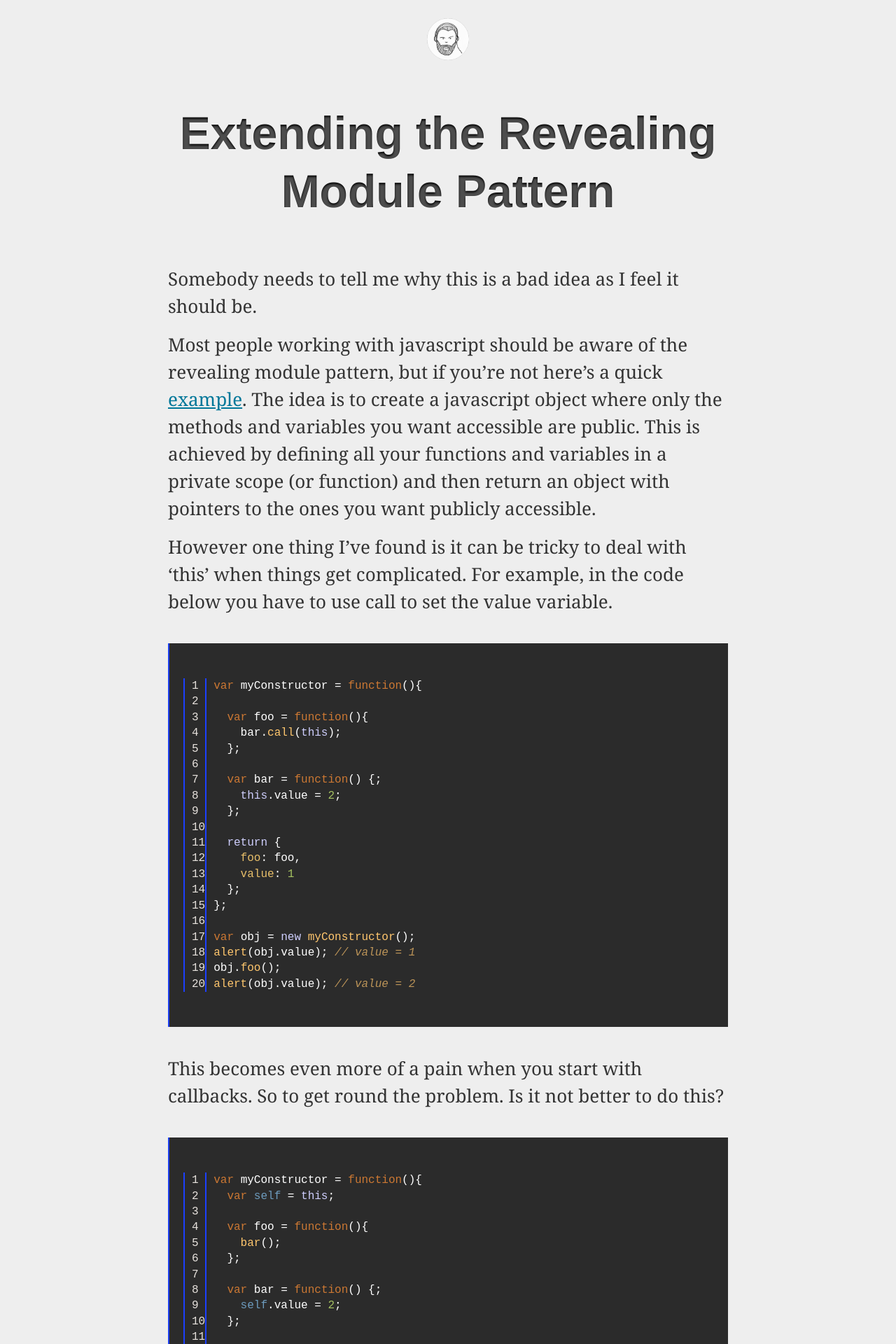
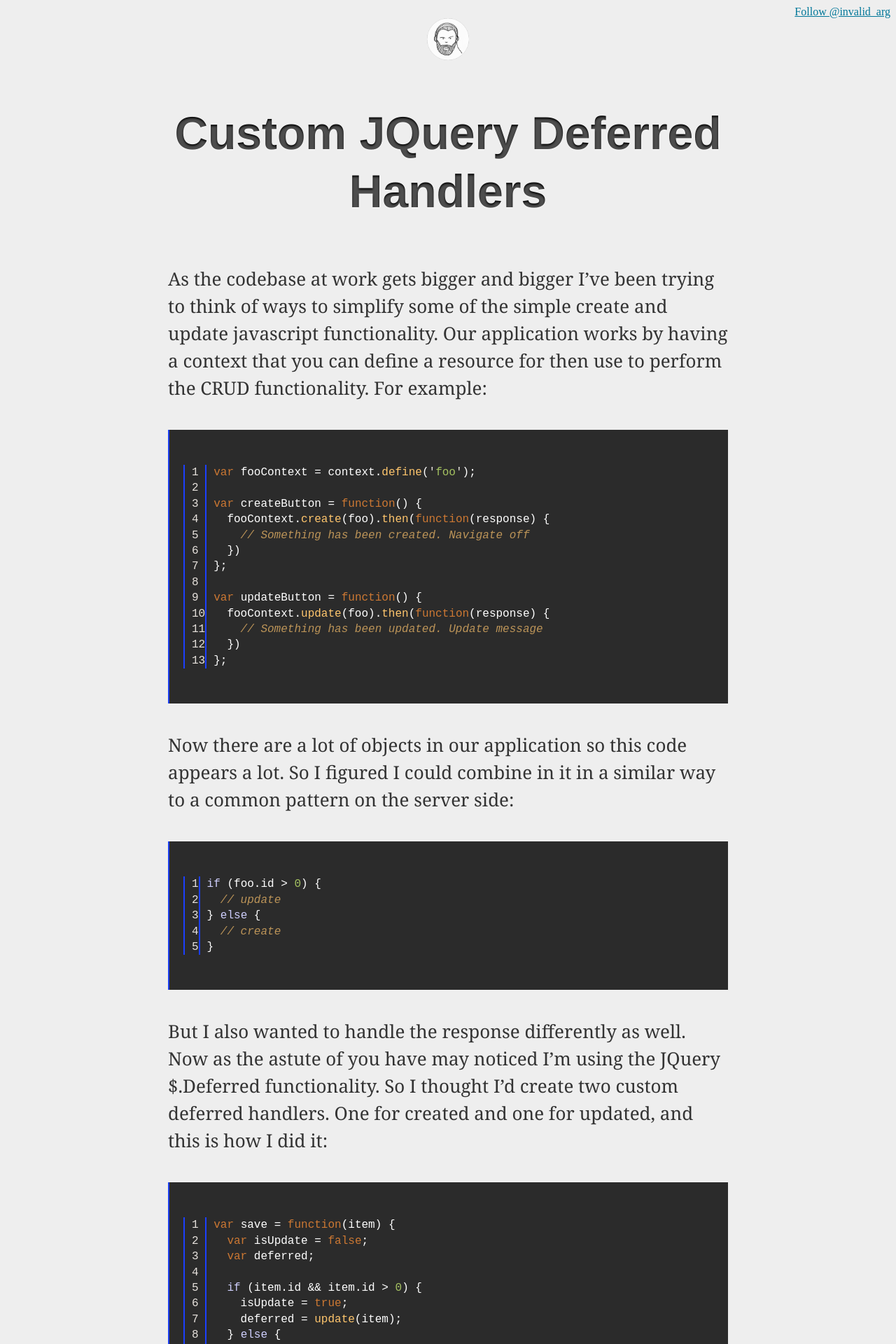
Before and after one commit to invalid-arg/invalid-arg.github.com, a Jekyll site: the page built from index.html, in a window 1280 px wide. Shown: the top 1920 px of the page at 70% size. Built offline with Jekyll 4.4.1, drawn with Linux system fonts in a browser that asks for light colours; comment, search, counter and statistics services are not loaded; some of the changed text lies outside the part shown.

Commit message:
Custom jquery handlers

```diff
--- a/_layouts/layout.html
+++ b/_layouts/layout.html
@@ -36,5 +36,7 @@
 		  })();
 
 		</script>
+		<a href="https://twitter.com/invalid_arg" class="twitter-follow-button" data-show-count="false">Follow @invalid_arg</a>
+		<script>!function(d,s,id){var js,fjs=d.getElementsByTagName(s)[0],p=/^http:/.test(d.location)?'http':'https';if(!d.getElementById(id)){js=d.createElement(s);js.id=id;js.src=p+'://platform.twitter.com/widgets.js';fjs.parentNode.insertBefore(js,fjs);}}(document, 'script', 'twitter-wjs');</script>
 	</body>
 </html>
--- /dev/null
+++ b/_posts/2013-4-22-custom-deferred-handlers.md
@@ -0,0 +1,79 @@
+---
+layout: post
+title: Custom JQuery Deferred Handlers
+---
+
+As the codebase at work gets bigger and bigger I've been trying to think of ways to simplify some of the simple create and update javascript functionality. Our application works by having a context that you can define a resource for then use to perform the CRUD functionality. For example:
+
+{% highlight js linenos %}
+var fooContext = context.define('foo');
+
+var createButton = function() {
+  fooContext.create(foo).then(function(response) {
+    // Something has been created. Navigate off
+  })
+};
+
+var updateButton = function() {
+  fooContext.update(foo).then(function(response) {
+    // Something has been updated. Update message
+  })
+};
+{% endhighlight %}
+
+Now there are a lot of objects in our application so this code appears a lot. So I figured I could combine in it in a similar way to a common pattern on the server side:
+
+{% highlight js linenos %}
+if (foo.id > 0) {
+  // update
+} else {
+  // create
+}
+{% endhighlight %}
+
+But I also wanted to handle the response differently as well. Now as the astute of you have may noticed I'm using the JQuery $.Deferred functionality. So I thought I'd create two custom deferred handlers. One for created and one for updated, and this is how I did it:
+
+{% highlight js linenos %}
+var save = function(item) {
+  var isUpdate = false;
+  var deferred;
+
+  if (item.id && item.id > 0) {
+    isUpdate = true;
+    deferred = update(item);
+  } else {
+    deferred = create(item);
+  }
+
+  // Additional handlers
+  deferred.created = function(callback) {
+    if (!isUpdate) {
+      deferred.then(callback);
+    }
+    deferred;
+  };
+
+  deferred.updated = function(callback) {
+    if (isUpdate) {
+      deferred.then(callback);
+    }
+    return deferred;
+  };
+
+  return deferred;
+};
+{% endhighlight %}
+
+In the example the update and create functions are both deferred as well. This now allows me to write the above code as:
+
+{% highlight js linenos %}
+var fooContext = context.define('foo');
+
+var saveButton = function() {
+  fooContext.save(foo).created(function(response) {
+    // Something has been created. Navigate off
+  }).updated(function(response) {
+    // Something has been updated. Update message
+  });
+};
+{% endhighlight %}
--- a/css/style.css
+++ b/css/style.css
@@ -148,6 +148,12 @@ ul {
 	margin-top: 70px;
 }
 
+.twitter-follow-button {
+	position: fixed;
+	top:8px;
+	right: 8px;
+}
+
 @media screen and (min-width: 1px) and (max-width: 767px) {
 	#name {
 		width: 128px;
```
